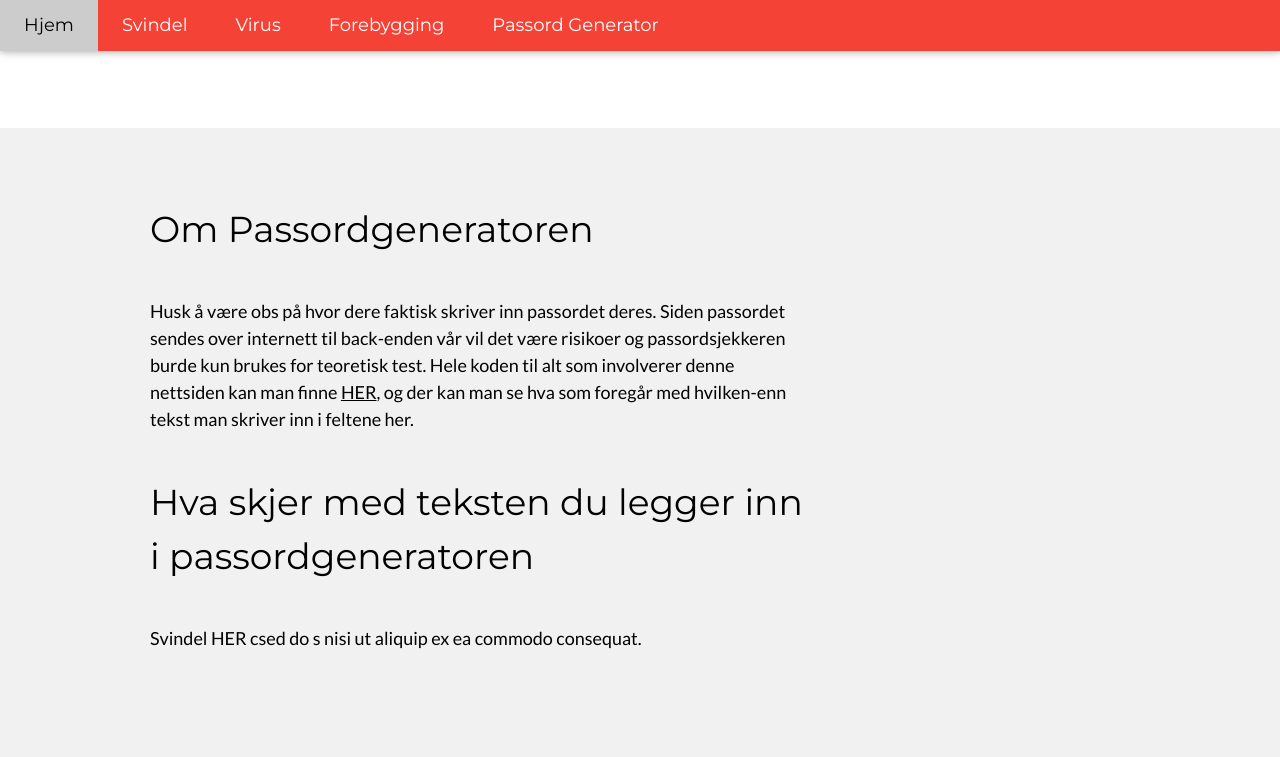
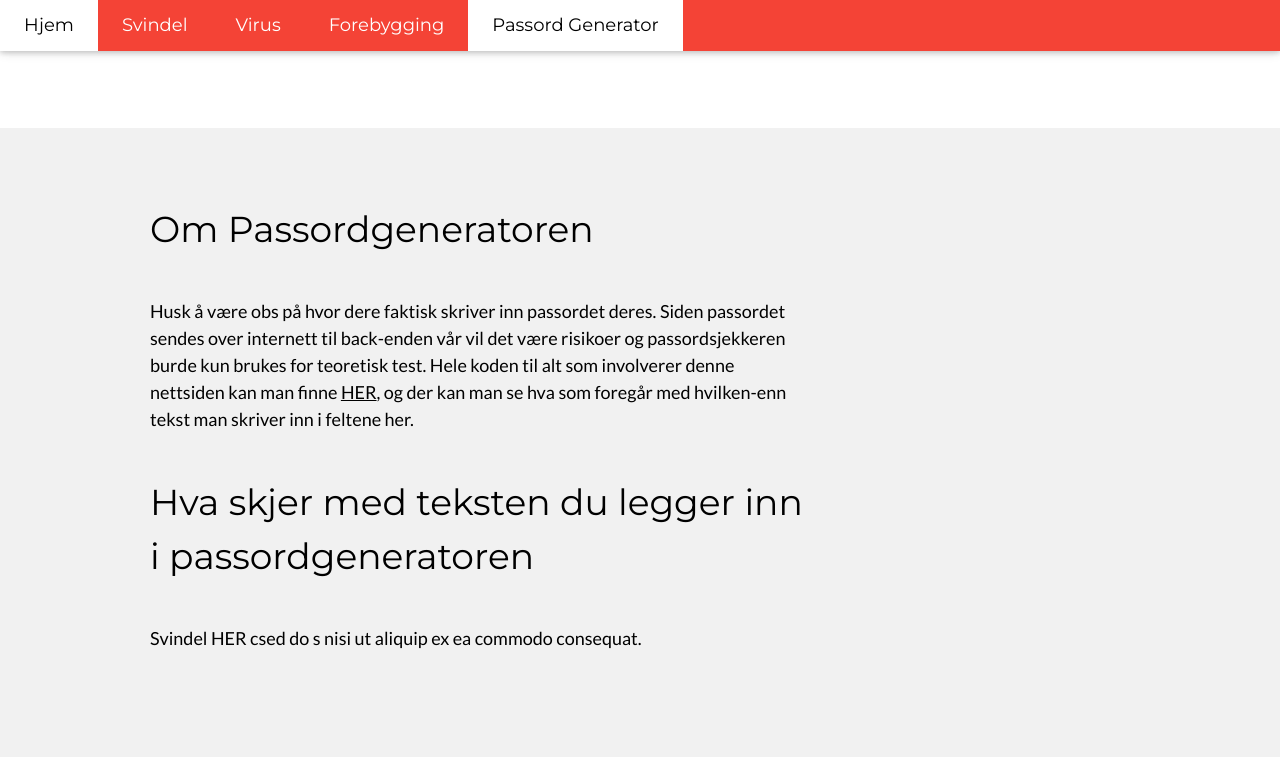
Before and after one commit to mojitoen/SP2, a Flask app: page /passordgenerator in a window 1280 px wide. Shown: the top 757 px of the page. Run offline with Flask 2, Linux system fonts and the light colour scheme.

Commit message:
Endret classene på navbaren, nå er det veldig mye tydeligere hvor på siden du befinner deg.

```diff
--- a/templates/forebygging.html
+++ b/templates/forebygging.html
@@ -18,10 +18,10 @@ body,h1,h2,h3,h4,h5,h6 {font-family: "Lato", sans-serif}
 <div class="w3-top">
   <div class="w3-bar w3-red w3-card w3-left-align w3-large">
     <a class="w3-bar-item w3-button w3-hide-medium w3-hide-large w3-right w3-padding-large w3-hover-white w3-large w3-red" href="javascript:void(0);" onclick="myFunction()" title="Toggle Navigation Menu"><i class="fa fa-bars"></i></a>
-    <a href="/" class="w3-bar-item w3-button w3-padding-large w3-white">Hjem</a>
+    <a href="/" class="w3-bar-item w3-button w3-hide-small w3-padding-large w3-hover-white">Hjem</a>
     <a href="/svindel" class="w3-bar-item w3-button w3-hide-small w3-padding-large w3-hover-white">Svindel</a>
     <a href="/virus" class="w3-bar-item w3-button w3-hide-small w3-padding-large w3-hover-white">Virus</a>
-    <a href="/forebygging" class="w3-bar-item w3-button w3-hide-small w3-padding-large w3-hover-white">Forebygging</a>
+    <a href="/forebygging" class="w3-bar-item w3-button w3-padding-large w3-white">Forebygging</a>
     <a href="/passordgenerator" class="w3-bar-item w3-button w3-hide-small w3-padding-large w3-hover-white">Passord Generator</a>
   </div>
 
--- a/templates/passordgenerator.html
+++ b/templates/passordgenerator.html
@@ -18,11 +18,11 @@ body,h1,h2,h3,h4,h5,h6 {font-family: "Lato", sans-serif}
 <div class="w3-top">
     <div class="w3-bar w3-red w3-card w3-left-align w3-large">
         <a class="w3-bar-item w3-button w3-hide-medium w3-hide-large w3-right w3-padding-large w3-hover-white w3-large w3-red" href="javascript:void(0);" onclick="myFunction()" title="Toggle Navigation Menu"><i class="fa fa-bars"></i></a>
-        <a href="/" class="w3-bar-item w3-button w3-padding-large w3-white">Hjem</a>
+        <a href="/" class="w3-bar-item w3-button w3-hide-small w3-padding-large w3-hover-white">Hjem</a>
         <a href="/svindel" class="w3-bar-item w3-button w3-hide-small w3-padding-large w3-hover-white">Svindel</a>
         <a href="/virus" class="w3-bar-item w3-button w3-hide-small w3-padding-large w3-hover-white">Virus</a>
         <a href="/forebygging" class="w3-bar-item w3-button w3-hide-small w3-padding-large w3-hover-white">Forebygging</a>
-        <a href="/passordgenerator" class="w3-bar-item w3-button w3-hide-small w3-padding-large w3-hover-white">Passord Generator</a>
+        <a href="/passordgenerator" class="w3-bar-item w3-button w3-padding-large w3-white">Passord Generator</a>
     </div>
 
     <!-- Navbar on small screens -->
--- a/templates/passwordgenerator.html
+++ b/templates/passwordgenerator.html
@@ -18,11 +18,11 @@ body,h1,h2,h3,h4,h5,h6 {font-family: "Lato", sans-serif}
 <div class="w3-top">
     <div class="w3-bar w3-red w3-card w3-left-align w3-large">
         <a class="w3-bar-item w3-button w3-hide-medium w3-hide-large w3-right w3-padding-large w3-hover-white w3-large w3-red" href="javascript:void(0);" onclick="myFunction()" title="Toggle Navigation Menu"><i class="fa fa-bars"></i></a>
-        <a href="/" class="w3-bar-item w3-button w3-padding-large w3-white">Hjem</a>
+        <a href="/" class="w3-bar-item w3-button w3-hide-small w3-padding-large w3-hover-white">Hjem</a>
         <a href="/svindel" class="w3-bar-item w3-button w3-hide-small w3-padding-large w3-hover-white">Svindel</a>
         <a href="/virus" class="w3-bar-item w3-button w3-hide-small w3-padding-large w3-hover-white">Virus</a>
         <a href="/forebygging" class="w3-bar-item w3-button w3-hide-small w3-padding-large w3-hover-white">Forebygging</a>
-        <a href="/passordgenerator" class="w3-bar-item w3-button w3-hide-small w3-padding-large w3-hover-white">Passord Generator</a>
+        <a href="/passordgenerator" class="w3-bar-item w3-button w3-padding-large w3-white">Passord Generator</a>
     </div>
 
     <!-- Navbar on small screens -->
--- a/templates/swindle.html
+++ b/templates/swindle.html
@@ -18,8 +18,8 @@ body,h1,h2,h3,h4,h5,h6 {font-family: "Lato", sans-serif}
 <div class="w3-top">
   <div class="w3-bar w3-red w3-card w3-left-align w3-large">
     <a class="w3-bar-item w3-button w3-hide-medium w3-hide-large w3-right w3-padding-large w3-hover-white w3-large w3-red" href="javascript:void(0);" onclick="myFunction()" title="Toggle Navigation Menu"><i class="fa fa-bars"></i></a>
-    <a href="/" class="w3-bar-item w3-button w3-padding-large w3-white">Hjem</a>
-    <a href="/svindel" class="w3-bar-item w3-button w3-hide-small w3-padding-large w3-hover-white">Svindel</a>
+    <a href="/" class="w3-bar-item w3-button w3-hide-small w3-padding-large w3-hover-white">Hjem</a>
+    <a href="/svindel" class="w3-bar-item w3-button w3-padding-large w3-white">Svindel</a>
     <a href="/virus" class="w3-bar-item w3-button w3-hide-small w3-padding-large w3-hover-white">Virus</a>
     <a href="/forebygging" class="w3-bar-item w3-button w3-hide-small w3-padding-large w3-hover-white">Forebygging</a>
     <a href="/passordgenerator" class="w3-bar-item w3-button w3-hide-small w3-padding-large w3-hover-white">Passord Generator</a>
--- a/templates/virus.html
+++ b/templates/virus.html
@@ -18,9 +18,9 @@ body,h1,h2,h3,h4,h5,h6 {font-family: "Lato", sans-serif}
 <div class="w3-top">
   <div class="w3-bar w3-red w3-card w3-left-align w3-large">
     <a class="w3-bar-item w3-button w3-hide-medium w3-hide-large w3-right w3-padding-large w3-hover-white w3-large w3-red" href="javascript:void(0);" onclick="myFunction()" title="Toggle Navigation Menu"><i class="fa fa-bars"></i></a>
-    <a href="/" class="w3-bar-item w3-button w3-padding-large w3-white">Hjem</a>
+    <a href="/" class="w3-bar-item w3-button w3-hide-small w3-padding-large w3-hover-white">Hjem</a>
     <a href="/svindel" class="w3-bar-item w3-button w3-hide-small w3-padding-large w3-hover-white">Svindel</a>
-    <a href="/virus" class="w3-bar-item w3-button w3-hide-small w3-padding-large w3-hover-white">Virus</a>
+    <a href="/virus" class="w3-bar-item w3-button w3-padding-large w3-white">Virus</a>
     <a href="/forebygging" class="w3-bar-item w3-button w3-hide-small w3-padding-large w3-hover-white">Forebygging</a>
     <a href="/passordgenerator" class="w3-bar-item w3-button w3-hide-small w3-padding-large w3-hover-white">Passord Generator</a>
   </div>
```
